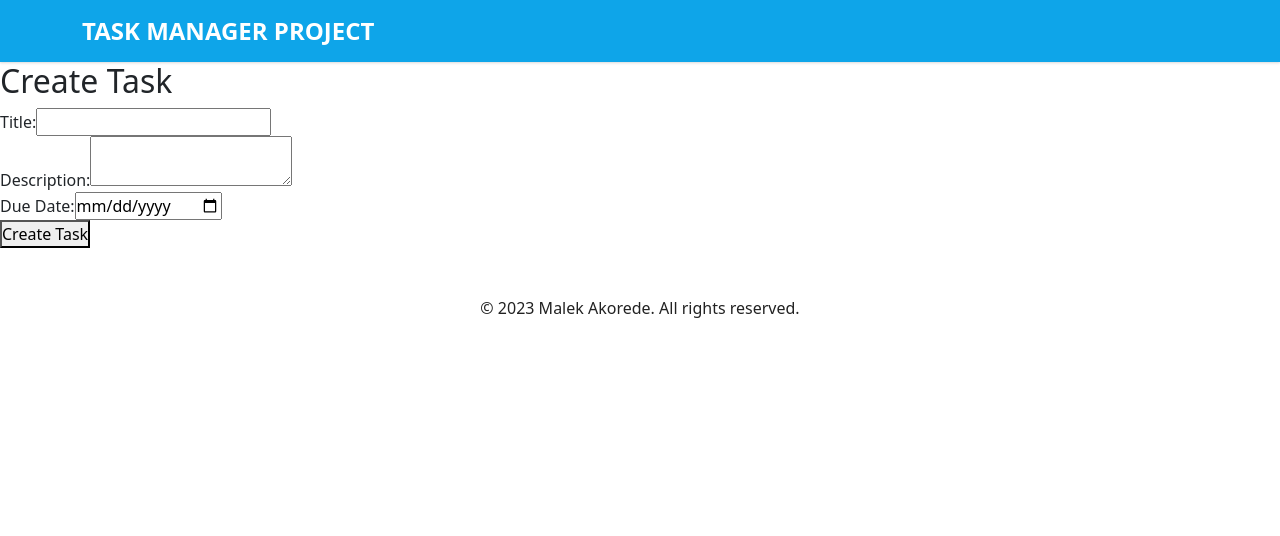
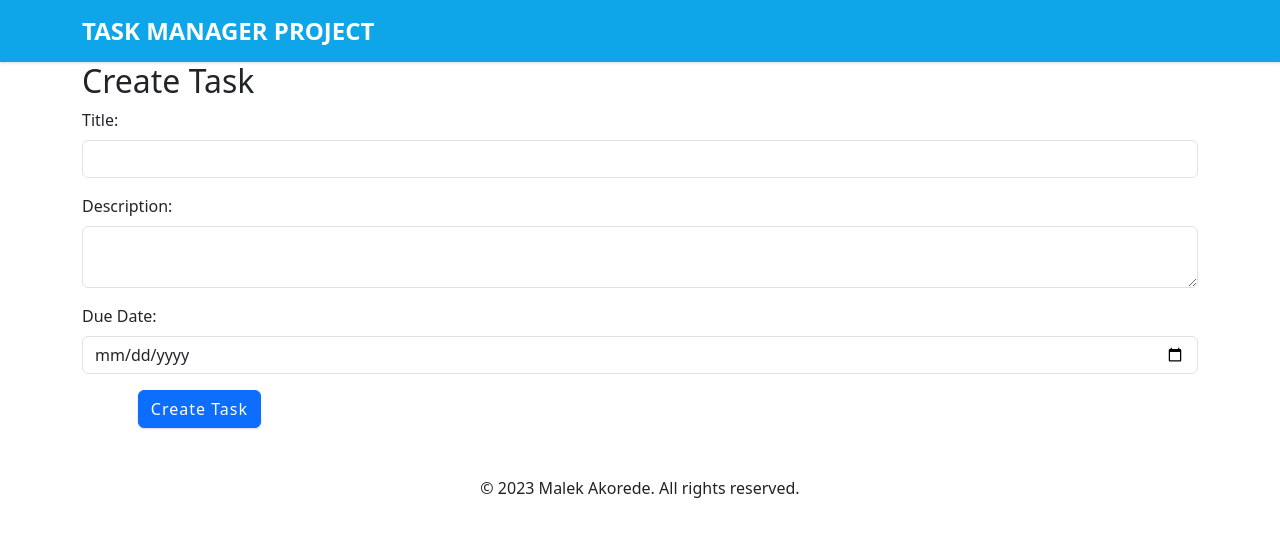
Before and after one commit to Naggayi-Daphne-Pearl/task-manager, a React (Create React App) app: page /tasks/create in a window 1280 px wide. Shown: the top 536 px of the page. Built offline with nearby package versions, Linux system fonts and the light colour scheme.

Commit message:
logout page

```diff
--- a/src/App.js
+++ b/src/App.js
@@ -12,6 +12,7 @@ import TaskCreate from "./pages/tasks/TaskCreate";
 import TaskDetail from "./pages/tasks/TaskDetail";
 import TaskEdit from "./pages/tasks/TaskEdit";
 import TaskList from "./pages/tasks/TaskList";
+import Logout from "./pages/auth/logout";
 
 function App() {
   return (
@@ -25,6 +26,7 @@ function App() {
             <Route path="/tasks/create" element={<TaskCreate />} />
             <Route path="/tasks/:taskId" element={<TaskDetail />} />
             <Route path="/tasks/:taskId/edit" element={<TaskEdit />} />
+            <Route path="/logout" element={<Logout />} />
           </Routes>
           <Footer />
         </Router>
--- a/src/pages/auth/login.js
+++ b/src/pages/auth/login.js
@@ -21,7 +21,7 @@ const Login = () => {
     if (form.checkValidity()) {
       if (username === "malek" && password === "malek") {
         setUser({ username }); // Set the user when successfully logged in
-        navigate("/dashboard");
+        navigate("/tasks");
       } else {
         setErrorMessage("Contact Malek Akorede Admin"); // Set the error message
       }
--- /dev/null
+++ b/src/pages/auth/logout.js
@@ -0,0 +1,25 @@
+import React, { useContext } from "react";
+import { useNavigate } from "react-router-dom";
+import { AuthContext } from "../../contexts/User";
+
+const Logout = () => {
+  const { setUser } = useContext(AuthContext);
+  const navigate = useNavigate();
+
+  const handleLogout = () => {
+    setUser(null); // Clear the user context to log out
+    navigate("/");
+  };
+
+  return (
+    <div className="logout-container">
+      <h1>Logged Out</h1>
+      <p>You have been successfully logged out.</p>
+      <button className="logout-button" onClick={handleLogout}>
+        Log Back In
+      </button>
+    </div>
+  );
+};
+
+export default Logout;
--- a/src/pages/tasks/TaskCreate.js
+++ b/src/pages/tasks/TaskCreate.js
@@ -1,5 +1,5 @@
 import React, { useState } from "react";
-import { useParams, useNavigate } from "react-router-dom";
+import { useNavigate } from "react-router-dom";
 
 function TaskCreate() {
   const navigate = useNavigate();
@@ -22,39 +22,53 @@ function TaskCreate() {
   };
 
   return (
-    <div>
+    <div className="container">
       <h2>Create Task</h2>
       <form onSubmit={handleSubmit}>
-        <div>
-          <label>Title:</label>
+        <div className="mb-3">
+          <label htmlFor="title" className="form-label">
+            Title:
+          </label>
           <input
             type="text"
+            id="title"
             name="title"
             value={task.title}
             onChange={handleInputChange}
+            className="form-control"
             required
           />
         </div>
-        <div>
-          <label>Description:</label>
+        <div className="mb-3">
+          <label htmlFor="description" className="form-label">
+            Description:
+          </label>
           <textarea
+            id="description"
             name="description"
             value={task.description}
             onChange={handleInputChange}
+            className="form-control"
             required
           />
         </div>
-        <div>
-          <label>Due Date:</label>
+        <div className="mb-3">
+          <label htmlFor="dueDate" className="form-label">
+            Due Date:
+          </label>
           <input
             type="date"
+            id="dueDate"
             name="dueDate"
             value={task.dueDate}
             onChange={handleInputChange}
+            className="form-control"
           />
         </div>
-        <div>
-          <button type="submit">Create Task</button>
+        <div className="mb-3">
+          <button type="submit" className="btn btn-primary">
+            Create Task
+          </button>
         </div>
       </form>
     </div>
```
